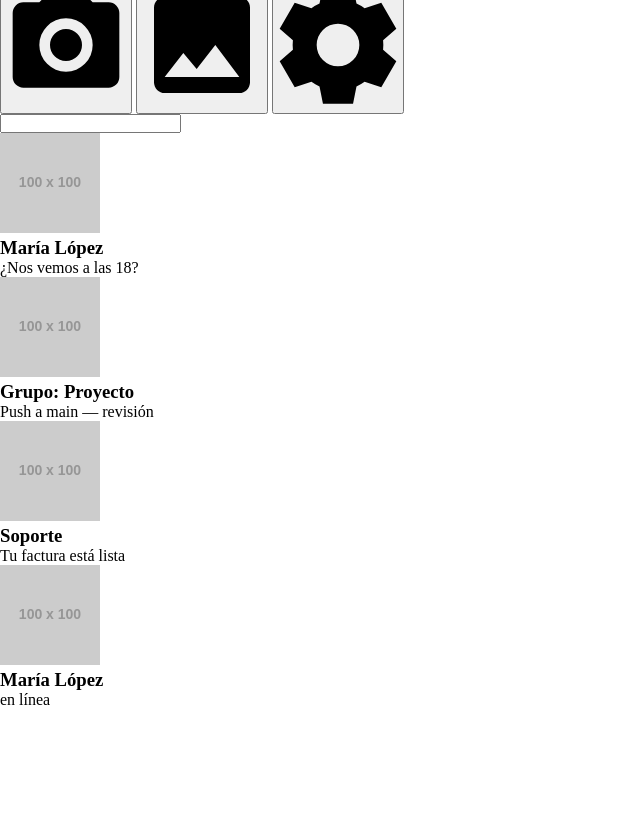
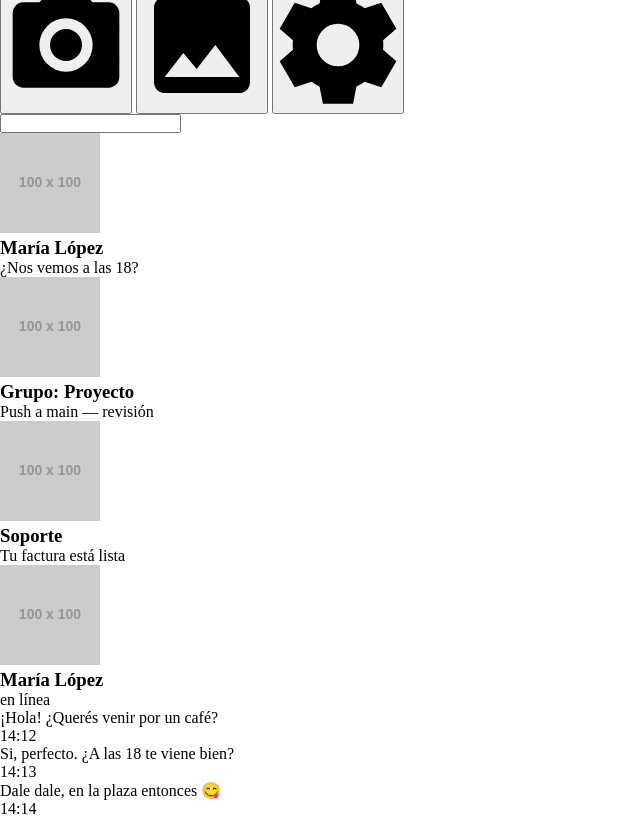
Before and after one commit to lucas-pensotti/proyecto-clon-whatsapp, a plain HTML site: page index.html in a window 1280 px wide. Shown: the part 352-1170 px from the top of the page, without its empty margins (0-640 px from the left). Before the commit the page ends 1061 px from the top, so only its background shows below. Drawn offline with Linux system fonts and the light colour scheme; placeholder pictures from the web are drawn by us.

Commit message:
feat: estructura y class de mensajes del chat

```diff
--- a/index.html
+++ b/index.html
@@ -65,6 +65,20 @@
                     <p>en línea</p>
                 </div>
             </header>
+            <section class="messages">
+                <div class="message you">
+                    <p class="conten">¡Hola! ¿Querés venir por un café?</p>
+                    <p class="time">14:12</p>
+                </div>
+                <div class="message me">
+                    <p class="conten">Si, perfecto. ¿A las 18 te viene bien?</p>
+                    <p class="time">14:13</p>
+                </div>
+                <div class="message you">
+                    <p class="conten">Dale dale, en la plaza entonces 😋</p>
+                    <p class="time">14:14</p>
+                </div>
+            </section>
         </div>
     </section>
 </body>
```
